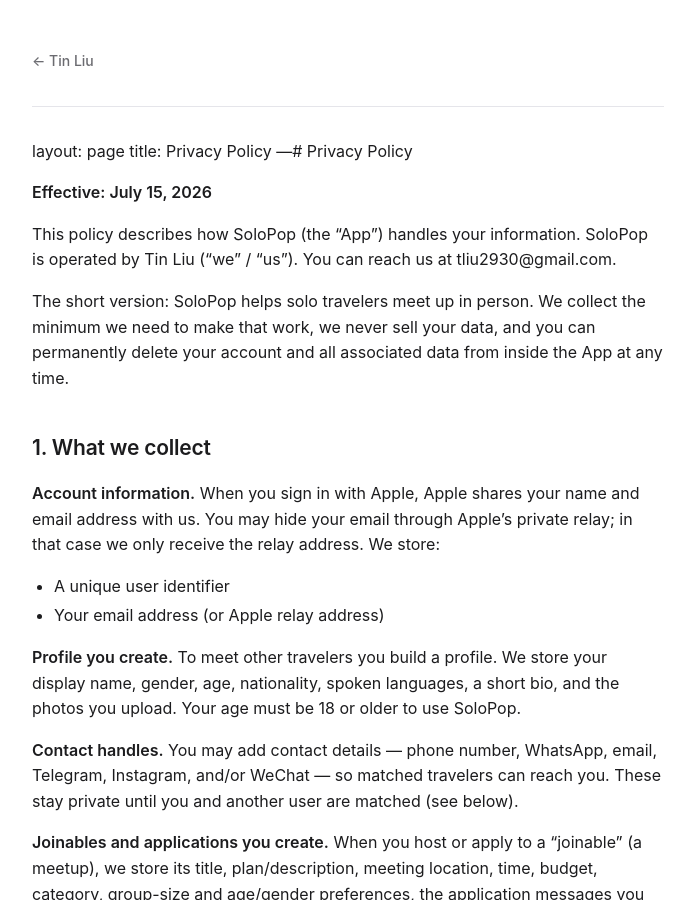
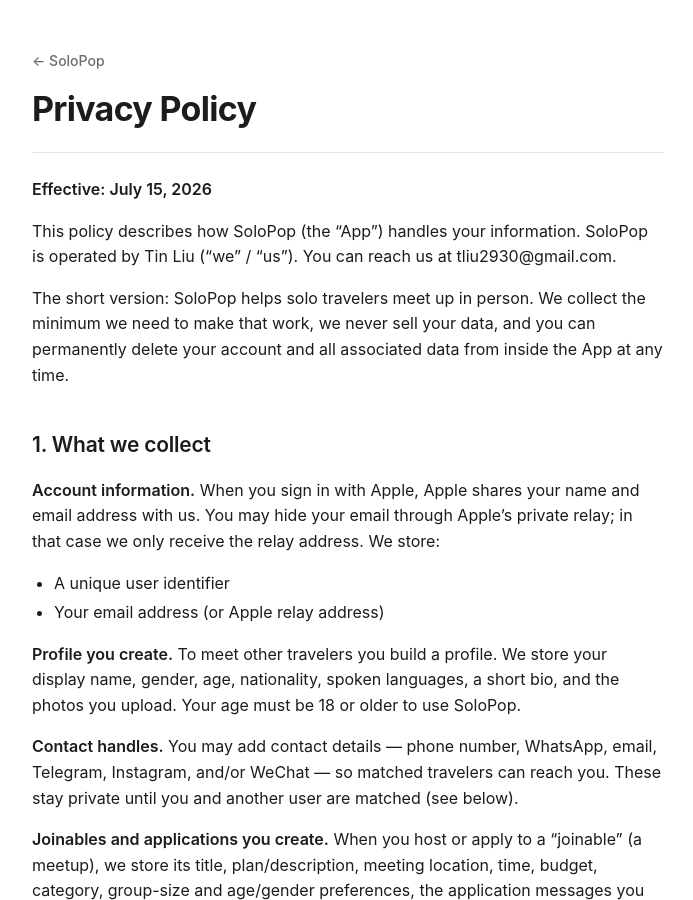
Before and after one commit to cs1384/cs1384.github.io, a Jekyll site: the page built from solopop/privacy.md, in a window 1280 px wide and 900 px high. Shown: the whole window, without its empty margins (292-985 px from the left). Built offline with Jekyll 4.4.1, drawn with Linux system fonts in a browser that asks for light colours; our own code applies the rules of GitHub Pages for plain Markdown files.

Commit message:
Fix front matter (broken closing ---); back link to SoloPop

```diff
--- a/solopop/privacy.md
+++ b/solopop/privacy.md
@@ -1,7 +1,11 @@
 ---
 layout: page
 title: Privacy Policy
----# Privacy Policy
+back_url: /solopop/
+back_label: SoloPop
+---
+
+# Privacy Policy
 
 **Effective: July 15, 2026**
 
```
